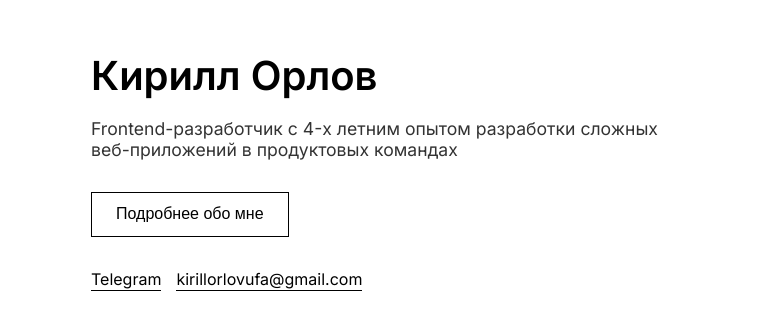
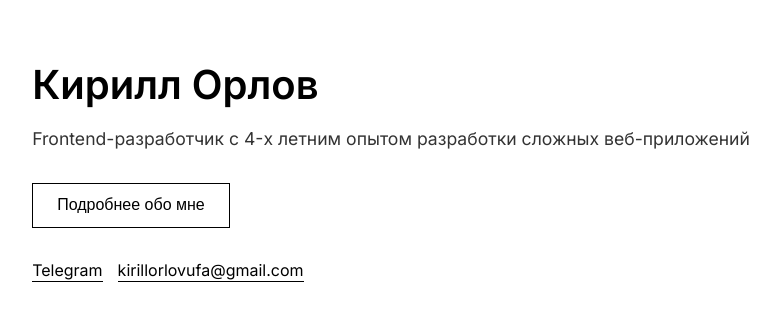
Before and after one commit to kirill-orlov/about-me, a React (Vite) app: page / in a window 1280 px wide. Shown: the part 221-548 px from the top of the page, without its empty margins (249-1029 px from the left). Built offline with nearby package versions, Linux system fonts and the light colour scheme.

Commit message:
fix(app): change main page content

```diff
--- a/src/app.css
+++ b/src/app.css
@@ -37,7 +37,7 @@ h1 {
 	font-size: 1.1rem;
 	color: #333;
 	margin-bottom: 2rem;
-	max-width: 600px;
+	line-height: 24px;
 }
 
 .section-title {
--- a/src/app.tsx
+++ b/src/app.tsx
@@ -13,7 +13,7 @@ function App() {
 				<h1>Кирилл Орлов</h1>
 				<p className="subtitle">
 					Frontend-разработчик с {currentYear - 2021}-х летним опытом разработки сложных
-					веб-приложений в продуктовых командах
+					веб-приложений
 				</p>
 				<button onClick={handleOpen} className="download-button" aria-label="Подробнее обо мне">
 					Подробнее обо мне
```
